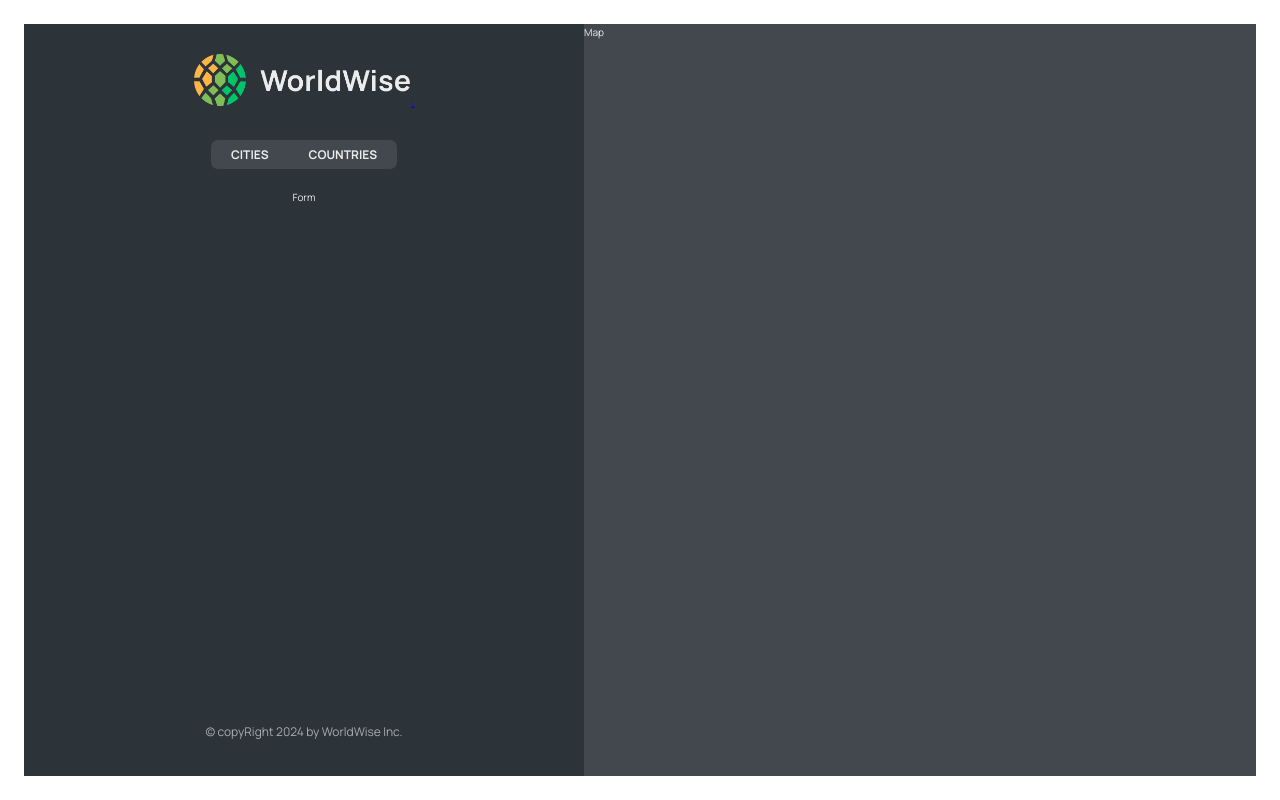
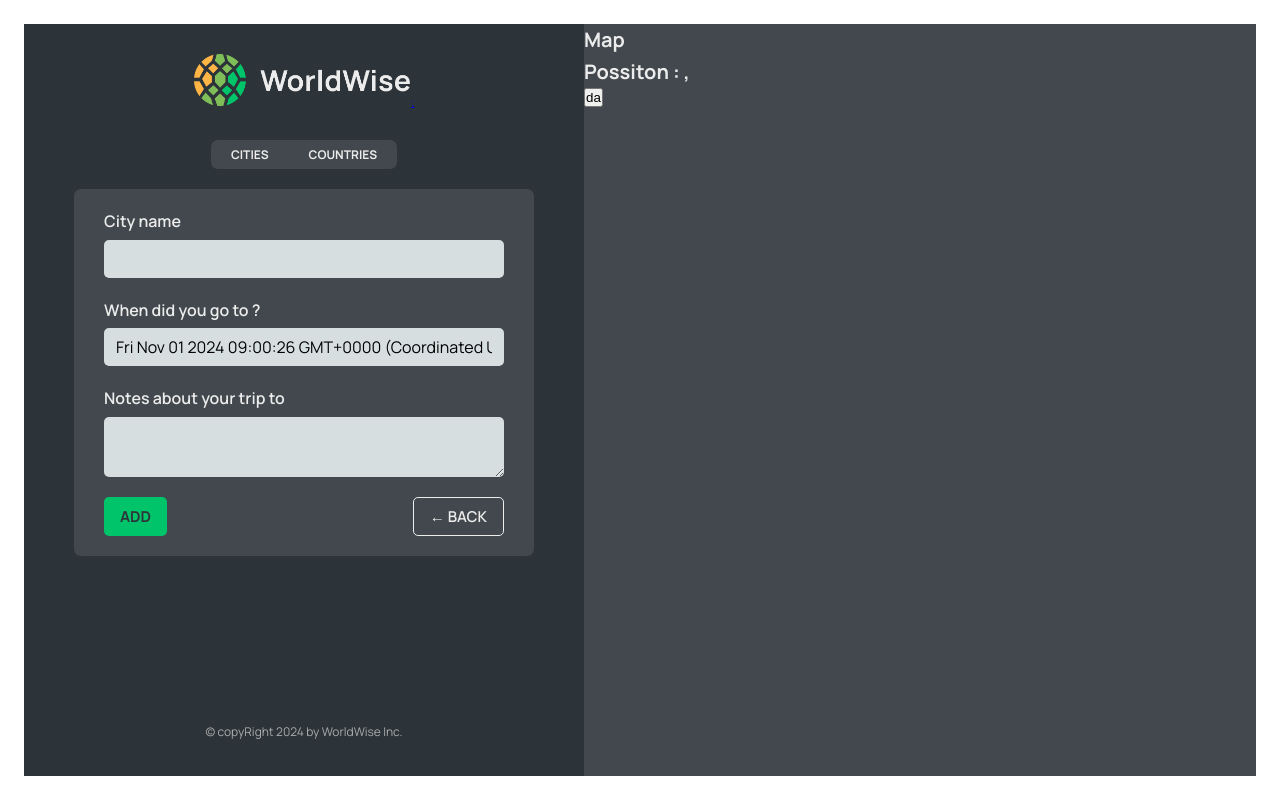
Before and after one commit to danialajz/world-wise, a React (Vite) app: page /app/form in a window 1280 px wide. Built offline with nearby package versions, Linux system fonts and the light colour scheme; data requests are answered from the project's data file.

Commit message:
create button and add back

```diff
--- a/src/App.jsx
+++ b/src/App.jsx
@@ -1,5 +1,5 @@
 import React, { useEffect, useState } from "react";
-import { BrowserRouter, Route, Routes } from "react-router-dom";
+import { BrowserRouter, Navigate, Route, Routes } from "react-router-dom";
 import Product from "./pages/Product";
 import Pricing from "./pages/Pricing";
 import PageNotFound from "./pages/PageNotFound";
@@ -9,6 +9,7 @@
 import CityList from "./components/CityList";
 import CountryList from "./components/CountryList";
 import City from "./components/City";
+import Form from "./components/Form";
 const BASE_URL = "http://localhost:9000";
 
 function App() {
@@ -38,10 +39,7 @@
         <Route path="pricing" element={<Pricing />} />
         <Route path="/login" element={<Login />} />
         <Route path="app" element={<AppLayout />}>
-          <Route
-            index
-            element={<CityList cities={cities} isLoading={isLoading} />}
-          />
+          <Route index element={<Navigate replace to="cities" />} />
           <Route
             path="cities"
             element={<CityList cities={cities} isLoading={isLoading} />}
@@ -51,7 +49,7 @@
             path="countries"
             element={<CountryList cities={cities} isLoading={isLoading} />}
           />
-          <Route path="form" element={<p>Form</p>} />
+          <Route path="form" element={<Form />} />
         </Route>
         <Route path="*" element={<PageNotFound />} />
       </Routes>
--- /dev/null
+++ b/src/components/Button.jsx
@@ -0,0 +1,11 @@
+import React from "react";
+import styles from "./Button.module.css";
+function Button({ children, onClick, type }) {
+  return (
+    <button onClick={onClick} className={`${styles.btn} ${styles[type]}`}>
+      {children}
+    </button>
+  );
+}
+
+export default Button;
--- a/src/components/City.jsx
+++ b/src/components/City.jsx
@@ -1,5 +1,6 @@
 import { useParams } from "react-router";
 import styles from "./City.module.css";
+import { useSearchParams } from "react-router-dom";
 
 const formatDate = (date) =>
   new Intl.DateTimeFormat("en", {
@@ -11,6 +12,9 @@
 
 function City() {
   const { id } = useParams();
+  const [searchParams, setSearchParams] = useSearchParams();
+  const lat = searchParams.get("lat");
+  const lng = searchParams.get("lng");
   // TEMP DATA
   const currentCity = {
     cityName: "Lisbon",
@@ -21,7 +25,14 @@
 
   const { cityName, emoji, date, notes } = currentCity;
 
-  return <h1>city {id}</h1>;
+  return (
+    <div>
+      <h1>city {id}</h1>
+      <p>
+        positon : {lat} , {lng}
+      </p>
+    </div>
+  );
   // return (
   //   <div className={styles.city}>
   //     <div className={styles.row}>
--- a/src/components/CityItem.jsx
+++ b/src/components/CityItem.jsx
@@ -8,10 +8,10 @@
     year: "numeric",
   }).format(new Date(date));
 function CityItem({ city }) {
-  const { cityName, emoji, date, id } = city;
+  const { cityName, emoji, date, id, position } = city;
   return (
     <li>
-      <Link className={styles.cityItem} to={`${id      }`}>
+      <Link className={styles.cityItem} to={`${id}?lat=${position.lat}?&lng=${position.lng}`}>
         <span className={styles.emoji}>{emoji}</span>
         <h3 className={styles.name}>{cityName}</h3>
         <time className={styles.date}>{formatDate(date)}</time>
--- a/src/components/CountryList.jsx
+++ b/src/components/CountryList.jsx
@@ -6,15 +6,15 @@
 function CountryList({ cities, isLoading }) {
   if (isLoading) return <Spinner />;
   if (!cities.length) return <Message message=" Add Your First City to App" />;
-  const countries  = cities.reduce((arr, city) => {
+  const countries = cities.reduce((arr, city) => {
     if (!arr.map((el) => el.country).includes(city.country))
       return [...arr, { country: city.country, emoji: city.emoji }];
     else return arr;
   }, []);
   return (
     <ul className={styles.countryList}>
-      {countries.   map((country) => (
-        <CountryItem country={country} />
+      {countries.map((country) => (
+        <CountryItem country={country} key={country.country} />
       ))}
     </ul>
   );
--- a/src/components/Form.jsx
+++ b/src/components/Form.jsx
@@ -3,6 +3,8 @@
 import { useState } from "react";
 
 import styles from "./Form.module.css";
+import Button from "./Button";
+import { useNavigate } from "react-router";
 
 export function convertToEmoji(countryCode) {
   const codePoints = countryCode
@@ -17,7 +19,7 @@
   const [country, setCountry] = useState("");
   const [date, setDate] = useState(new Date());
   const [notes, setNotes] = useState("");
-
+  const navigate = useNavigate();
   return (
     <form className={styles.form}>
       <div className={styles.row}>
@@ -49,8 +51,16 @@
       </div>
 
       <div className={styles.buttons}>
-        <button>Add</button>
-        <button>&larr; Back</button>
+        <Button type="primary">Add</Button>
+        <Button
+          type="back"
+          onClick={(e) => {
+            e.preventDefault();
+            navigate(-1);
+          }}
+        >
+          &larr; Back
+        </Button>
       </div>
     </form>
   );
--- a/src/components/Map.jsx
+++ b/src/components/Map.jsx
@@ -1,8 +1,27 @@
 import React from "react";
 import styles from "./Map.module.css";
+import { useNavigate, useSearchParams } from "react-router-dom";
 
 function Map() {
-  return <div className={styles.mapContainer}>Map</div>;
+  const navigate = useNavigate();
+  const [searchParams, setSearchParams] = useSearchParams();
+  const lat = searchParams.get("lat");
+  const lng = searchParams.get("lng");
+  return (
+    <div className={styles.mapContainer} onClick={() => navigate("form")}>
+      <h1>Map</h1>
+      <h1>
+        Possiton :{lat} , {lng}
+      </h1>
+      <button
+        onClick={() => {
+          setSearchParams({ lat: 23, lng: 50 });
+        }}
+      >
+        da
+      </button>
+    </div>
+  );
 }
 
 export default Map;
```
